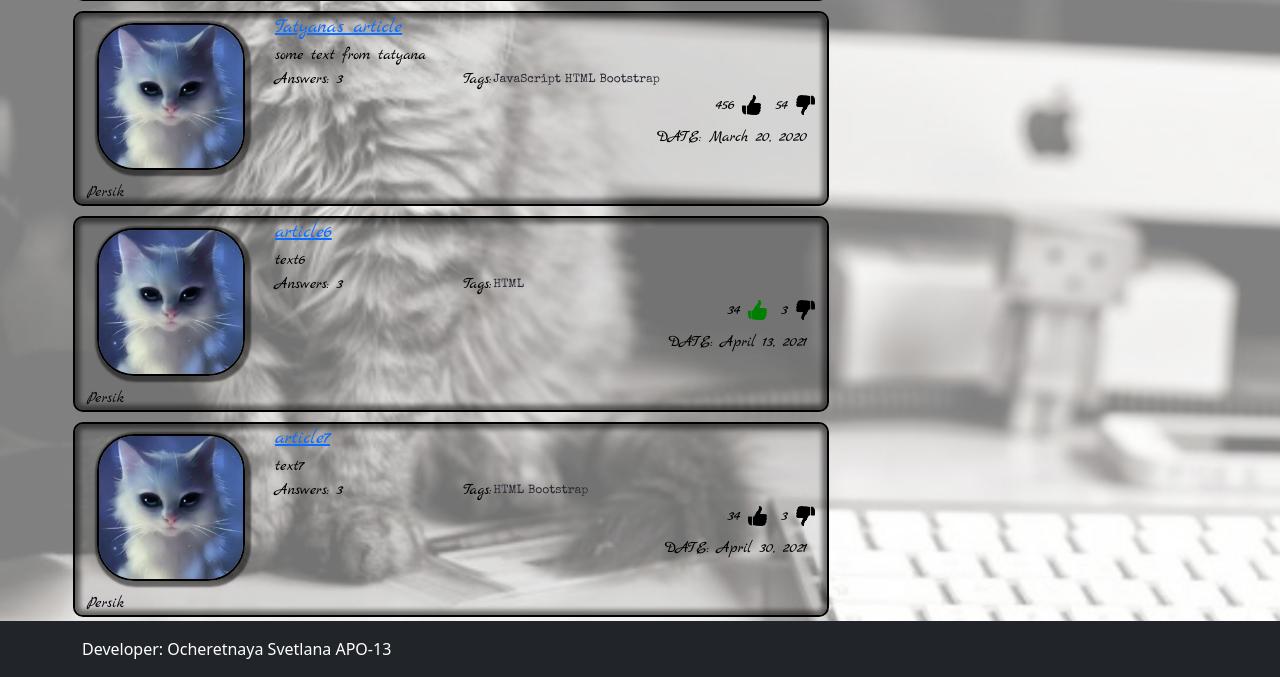
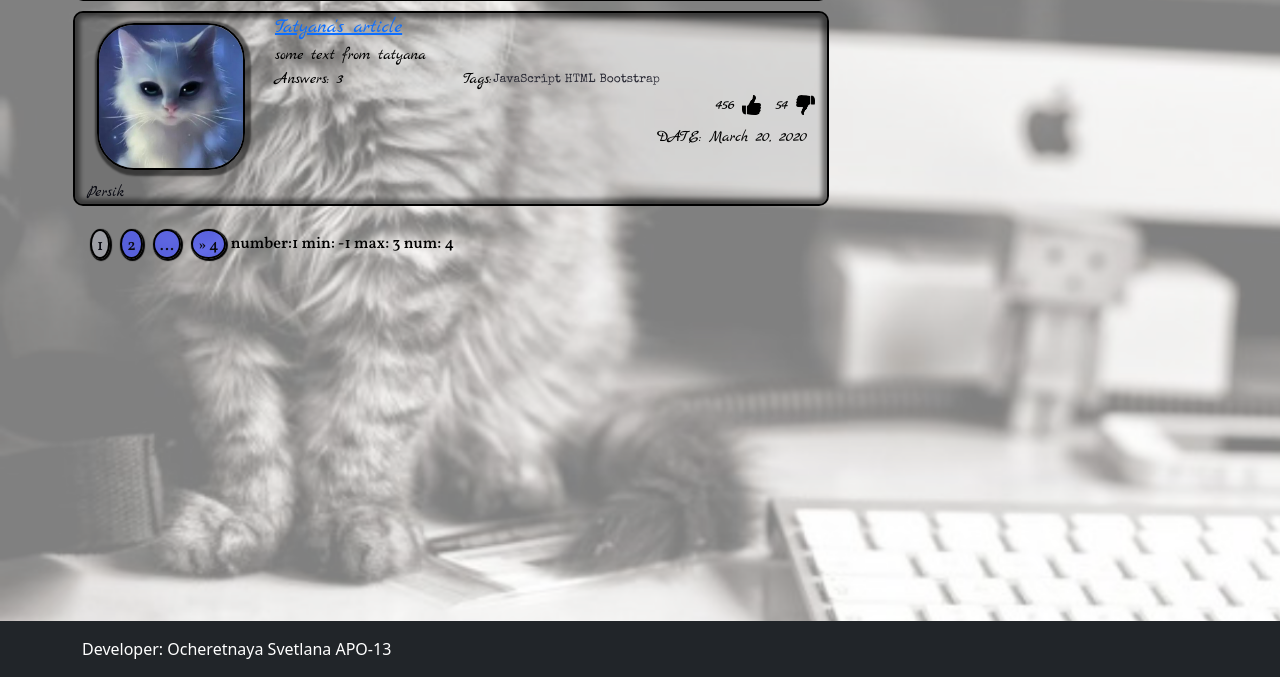
Before and after one commit to Svetlanlka/web, a Django app: page /search_tag/HTML/ in a window 1280 px wide. Shown: the part 527-1204 px from the top of the page. Run offline with Django 3.2, Linux system fonts and the light colour scheme; data comes from the database, SQL or seed files in the repository; some libraries are stand-ins or nearby versions.

Commit message:
add navigation

```diff
--- a/app/views.py
+++ b/app/views.py
@@ -30,15 +30,15 @@
 def hot_questions(request):
     questns = Question.objects.all().select_related()
     questions = paginate(questns, request, 3)
-    return render(request, 'hot_questions.html', questions)
+    return render(request, 'hot_questions.html', {'questions':questions})
 
 def login(request):
     return render(request, 'login.html', {})
 
 def new_questions(request):
     questns = Question.objects.all().select_related()
-    questions = paginate(questns, request, 3)
-    return render(request, 'new_questions.html', questions)
+    new_questions = paginate(questns, request, 3)
+    return render(request, 'new_questions.html', {'questions': new_questions})
 
 def one_question(request, id):
     q = Question.objects.filter(pk=id)
@@ -48,7 +48,8 @@
     return render(request, 'register.html', {})
 
 def search_tag(request, tag_name):
-    tg_questions = Question.objects.filter(tags__name = tag_name)
+    filter_tg_questions = Question.objects.filter(tags__name = tag_name)
+    tg_questions = paginate(filter_tg_questions, request, 3)
     return render(request, 'search_tag.html', {'questions': tg_questions, 'tag':tag_name})
 
 def settings(request):
--- a/static/css/main.css
+++ b/static/css/main.css
@@ -2,7 +2,7 @@
 @import url('https://fonts.googleapis.com/css2?family=Special+Elite&display=swap');
 
 a:hover {
-    color:darkblue;
+    color:rgb(4, 4, 63);
 }
 
 main .container.first-container {
@@ -197,3 +197,11 @@
 .author {
     color: #0a0b13;
 }
+
+#main_link {
+    color: darkblue im !important;
+}
+
+#main_link:hover {
+    color: red im !important;
+}
--- a/templates/include/base.html
+++ b/templates/include/base.html
@@ -22,7 +22,8 @@
         }
       }
     </style>
-
+    {% block css%}
+    {% endblock css%}
     <link href="{% static 'css/sticky-footer-navbar.css' %}" rel="stylesheet">
     <link href="{% static 'node_modules/bootstrap/scss/_variables.scss' %}" rel="stylesheet">
   </head>
@@ -32,9 +33,8 @@
   {% include "include/navbar.html" %}
 
 <main class="flex-shrink-0 background-img">
+    <div class="container first-container"></div>
     {% block description %}
-      <div class="container first-container">
-      </div>
     {% endblock description %}
   <div class="container">
     <div class="row">
--- a/templates/include/pagination.html
+++ b/templates/include/pagination.html
@@ -1,30 +1,31 @@
 {% load static %}
 <div class="container d-flex pages py-1 align-items-center">
-    {% if 1 <= min_page and questions_list.paginator.num_pages != 1%}
+    {% if 1 <= questions.min_page and questions.questions_list.paginator.num_pages != 1%}
         <a href="?page=1" class="page">1 &laquo;</a>
     {% endif %}
 
-    {% if questions_list.has_previous and questions_list.previous_page_number != 1%}
-        {% if min_page > 1 %}
+    {% if questions.questions_list.has_previous and questions.questions_list.previous_page_number != 1%}
+        {% if questions.min_page > 1 %}
           <a href="#" class="page">...</a>
         {% endif %}
         {% comment %} <a href="?page={{ questions_list.previous_page_number }}" class="page">{{ questions_list.previous_page_number }}</a> {% endcomment %}
     {% endif %}
 
-    {% for p in questions_list.paginator.page_range%}
-        {% if p > min_page and p < max_page%}
-         <a class="page {% if p == questions_list.number %}current_page{% endif %}" href="?page={{p}}">{{p}}</a>
+    {% for p in questions.questions_list.paginator.page_range%}
+        {% if p > questions.min_page and p < questions.max_page and questions.questions_list.paginator.num_pages != 1%}
+         <a class="page {% if p == questions.questions_list.number %}current_page{% endif %}" href="?page={{p}}">{{p}}</a>
         {% endif %}
     {% endfor %}
 
-    {% if questions_list.has_next %}
+    {% if questions.questions_list.has_next %}
         {% comment %} <a href="?page={{ questions_list.next_page_number }}" class="page">{{ questions_list.next_page_number }}</a> {% endcomment %}
-        {% if max_page < questions_list.paginator.num_pages%}
+        {% if questions.max_page < questions.questions_list.paginator.num_pages%}
           <a href="#" class="page">...</a>
         {% endif %}
     {% endif %}
 
-    {% if max_page <= questions_list.paginator.num_pages%}
-          <a href="?page={{ questions_list.paginator.num_pages }}" class="page">&raquo; {{ questions_list.paginator.num_pages }}</a>
+    {% if questions.max_page <= questions.questions_list.paginator.num_pages%}
+          <a href="?page={{ questions.questions_list.paginator.num_pages }}" class="page">&raquo; {{ questions.questions_list.paginator.num_pages }}</a>
     {% endif %}
+    <div>number:{{questions.questions_list.number}} min: {{questions.min_page}} max: {{questions.max_page}} num: {{questions.questions_list.paginator.num_pages}} </div>
   </div>
--- a/templates/register.html
+++ b/templates/register.html
@@ -9,7 +9,7 @@
 </div>
 {% endblock description %}
 
-{% block contain %}
+{% block content %}
 <form class="ask-title">
   <div class="input-group mb-3 mt-3">
     <label for="validationServer01" class="col-2 form-label">Login</label>
@@ -55,6 +55,6 @@
   <button class="btn btn-dark" type="submit">REGISTER</button>
 </div>
 </form>
-{% endblock contain %}
+{% endblock content %}
 
 </html>
--- a/templates/search_tag.html
+++ b/templates/search_tag.html
@@ -11,8 +11,8 @@
   {% endblock description %}
 
       {% block content %}
-        {% for question in questions %}
-          {% include "include/question.html" %}
+        {% for question in questions.questions_list %}
+          {% include "include/question.html" with question=question%}
         {% endfor %}
 
       {% comment %} <div class = "row question question-border">
@@ -155,4 +155,8 @@
       </div> {% endcomment %}
       {% endblock content %}
 
+{% block pagination %}
+  {% include "include/pagination.html" %}
+{% endblock pagination %}
+
 </html>
--- a/web/urls.py
+++ b/web/urls.py
@@ -24,9 +24,9 @@
 urlpatterns = [
     path('admin/', admin.site.urls),
     path('ask/', views.ask, name = 'ask'),
-    path('hot/', views.hot_questions, name='hot'),
+    path('hot_questions/', views.hot_questions, name='hot_questions'),
     path('login/', views.login, name = 'login'),
-    path('new/', views.new_questions, name='new'),
+    path('new_questions/', views.new_questions, name='new_questions'),
     path('questions/<int:id>/', views.one_question, name='one_question'),
     path('register/', views.register, name = 'register'),
     path('search_tag/<slug:tag_name>/', views.search_tag, name='search_tag'),
```
Also changed, not shown: static/css/index.css (added, +7 -0 lines), templates/hot_questions.html (+4 -4 lines), templates/index.html (added, +27 -0 lines), templates/new_questions.html (+5 -7 lines).
